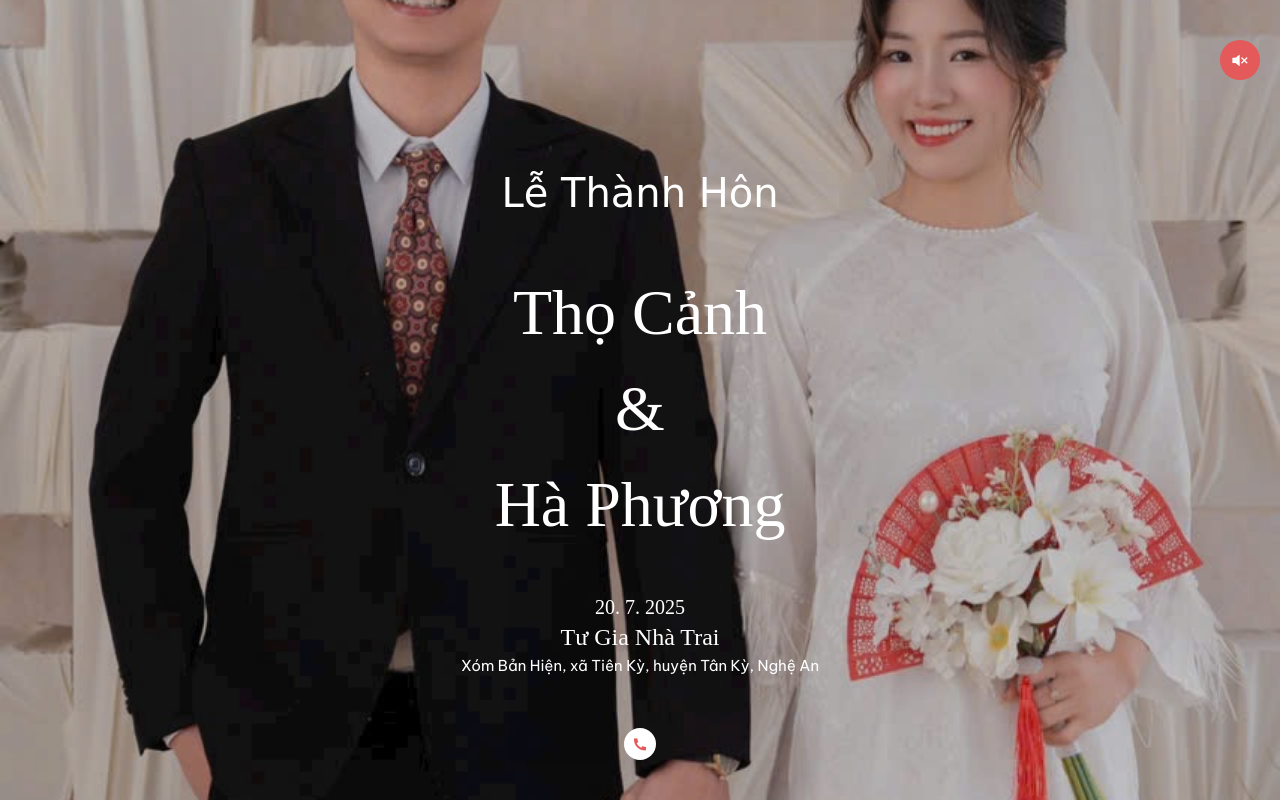
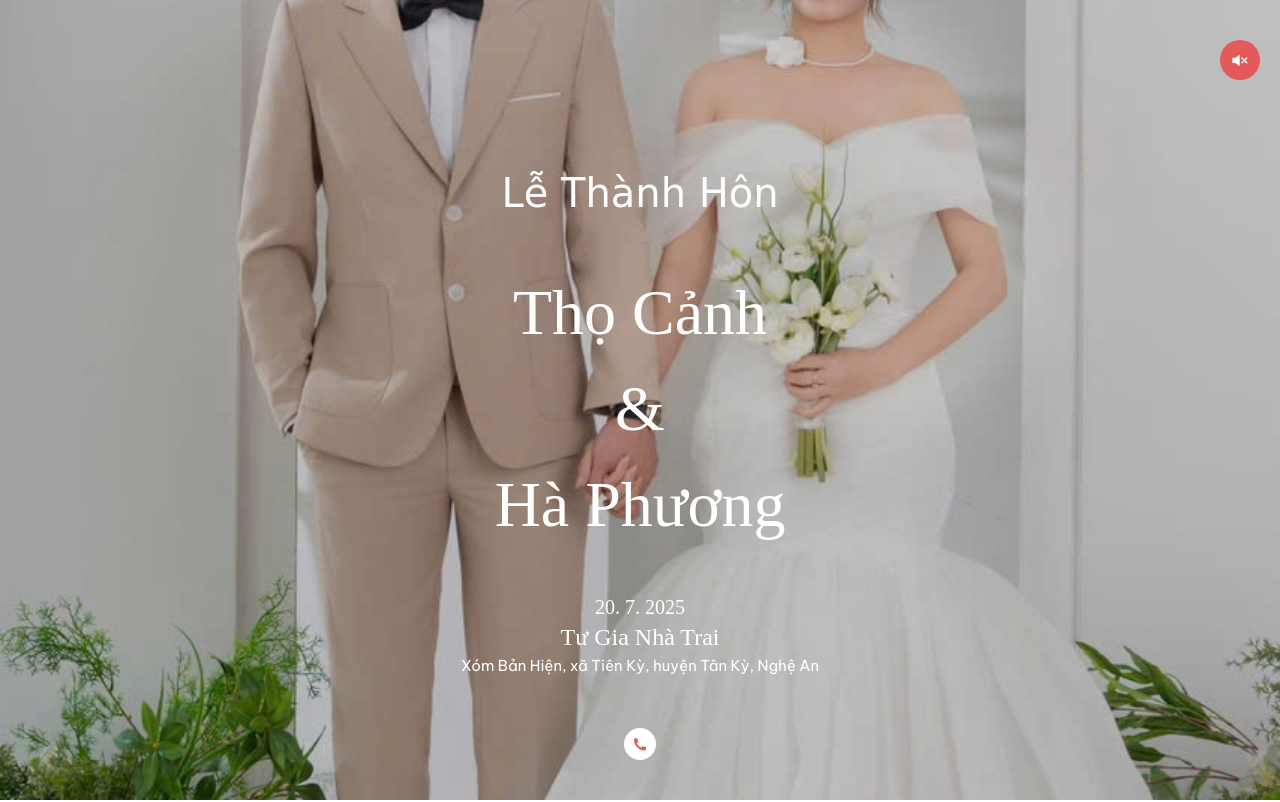
Before and after one commit to thiepdientu/ThoCanh-HaPhuong, a plain HTML site: page index.html in a window 1280 px wide. Shown: the top 802 px of the page. Drawn offline with Linux system fonts and the light colour scheme; no server answers; a web font is replaced by a local one.

Commit message:
FIX banner top

```diff
--- a/index.html
+++ b/index.html
@@ -549,7 +549,7 @@
     </div>
     <!-- END PRELOAD --> <!-- BANNER -->
     <section id="banner" class="section-banner">
-        <img src="images/MruRWYNjX5E2zznRW0TbxxAWYKQChojl8AKvBR6w.jpg" alt="" class="banner-bg banner_top" style="object-position:center center">
+        <img src="images/bzaaU5QezIBMZBgwfOiHbM3maxk6o28dQFZ05pZT.jpg" alt="" class="banner-bg banner_top" style="object-position:center center">
         <div class="banner-bg" style="background:#00000030;z-index: 19;">
 
             <div class="banner-container container">
```
Also changed, not shown: images/banner_top.jpg (added).
